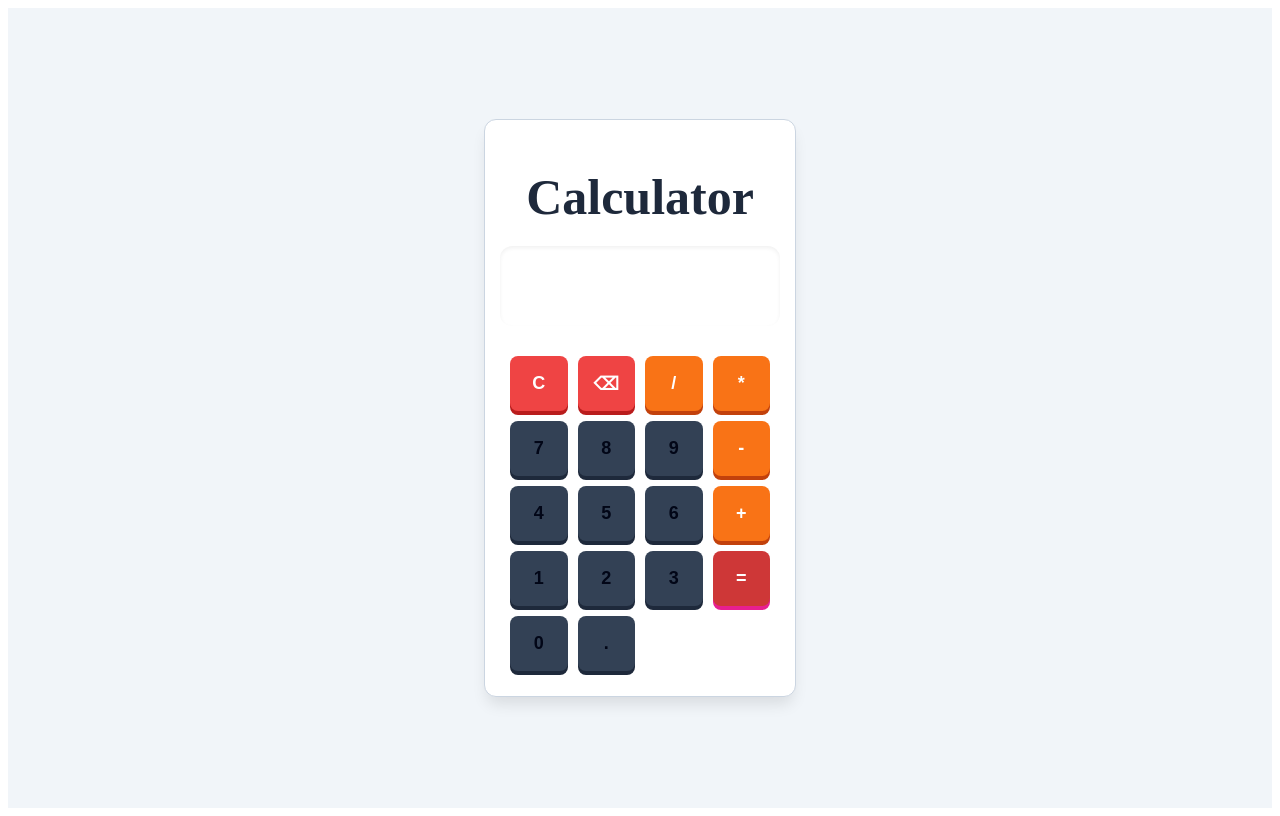
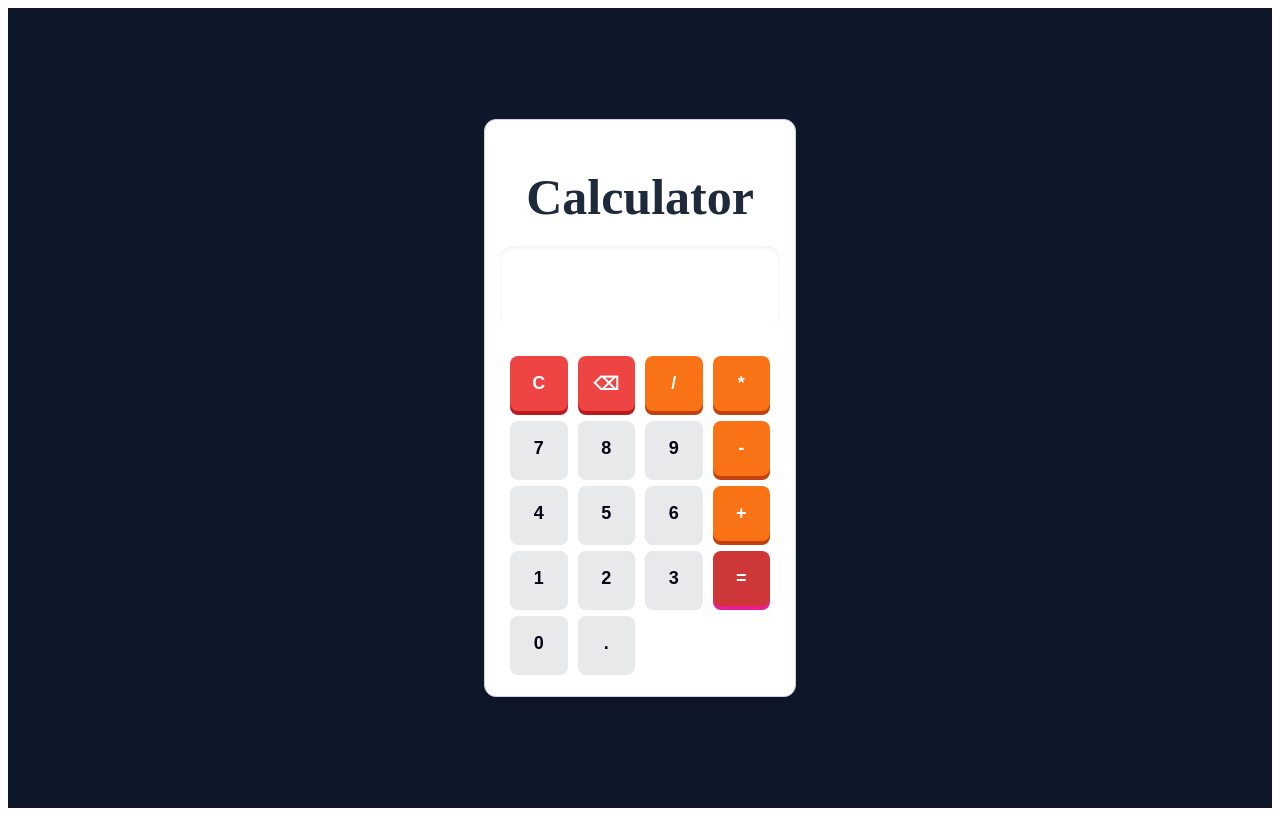
Before and after one commit to shubhampathare25/Calculator, a React (Vite) app: page / in a window 1280 px wide. Built offline with nearby package versions, Linux system fonts and the light colour scheme.

Commit message:
update calculator button colors and app background

```diff
--- a/src/App.module.css
+++ b/src/App.module.css
@@ -3,7 +3,7 @@
   justify-content: center;
   align-items: center;
   min-height: 100vh;
-  background-color: #f1f5f9;
+  background-color: #0f172a;
 }
 
 .calculator {
--- a/src/components/ButtonsContainer.module.css
+++ b/src/components/ButtonsContainer.module.css
@@ -54,13 +54,13 @@
 }
 
 .numberButton {
-  background-color: #334155;
+  background-color: #e8e9eb;
   color: ffffff;
-  box-shadow: 0 4px 0 #1e293b;
+  box-shadow: 0 4px 0 #e8e9eb;
 }
 
 .numberButton:active {
-  box-shadow: 0 2px 0 #1e293b;
+  box-shadow: 0 2px 0 #e8e9eb;
   transform: translateY(2px);
 }
 
```
